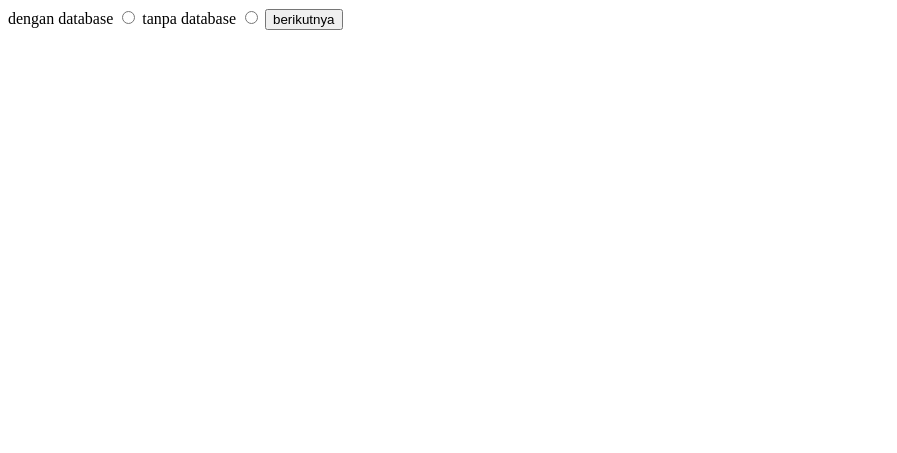
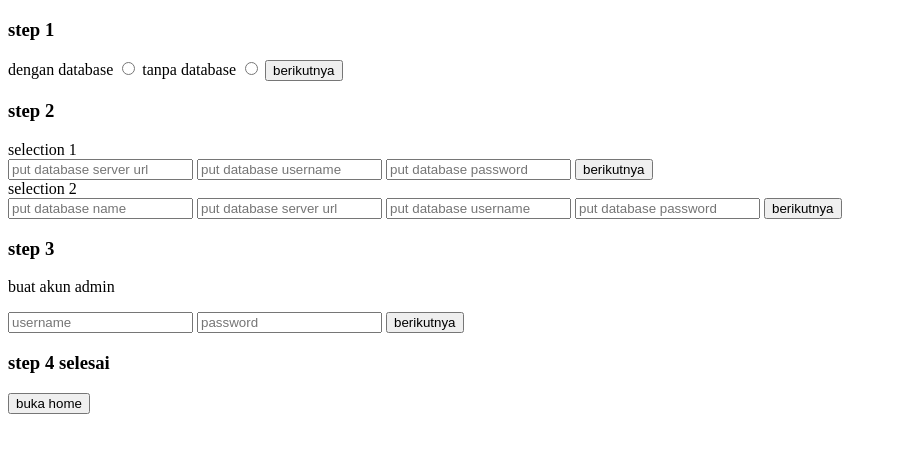
Before and after one commit to lahnan/C41, a PHP site: page /setup.php?submit=1 in a window 1280 px wide. Shown: the top 453 px of the page, without its empty margins (0-897 px from the left). Run offline with PHP 8.4, Linux system fonts and the light colour scheme.

Commit message:
making setup page 3/?

```diff
--- a/setup.php
+++ b/setup.php
@@ -6,7 +6,7 @@
 
 
 
-    if ($submit == 1.1) {
+    if ($submit == 2.2) {
         $makeenv = fopen(".env", "w") or die("gagal membuat env!");
         $makeenvvalue = "#connect database \n username=" . $_POST["dbuser"] . "\n password=" . $_POST["dbpass"] . "\n database=" . $_POST["dbname"]. "\n server=" . $_POST["dburl"];
         fwrite($makeenv, $makeenvvalue);
@@ -24,7 +24,8 @@
 </head>
 <body>
 
-    <form action="setup.php?submit=1">
+    <h3>step 1</h3>
+    <form action="setup.php?submit=1" method="post">
         <label for="withdb">dengan database</label>
         <input type="radio" name="withdb" id="withdb">
         <label for="nodb">tanpa database</label>
@@ -32,13 +33,33 @@
         <button type="submit">berikutnya</button>
     </form>
 
-    <!-- selection 2 -->
-    <!-- <form action="setup.php?submit=1.1" method="post">
+    <h3>step 2</h3>
+    selection 1
+    <form action="setup.php?submit=2.1" method="post">
+        <input type="text" placeholder="put database server url" name="dburl">
+        <input type="text" placeholder="put database username" name="dbuser">
+        <input type="password" placeholder="put database password" name="dbpass">
+        <button type="submit">berikutnya</button>
+    </form>
+
+    selection 2
+    <form action="setup.php?submit=2.2" method="post">
         <input type="text" placeholder="put database name" name="dbname">
         <input type="text" placeholder="put database server url" name="dburl">
         <input type="text" placeholder="put database username" name="dbuser">
         <input type="password" placeholder="put database password" name="dbpass">
         <button type="submit">berikutnya</button>
-    </form> -->
+    </form>
+
+    <h3>step 3</h3>
+    <form action="setup.php?submit=3" method="post">
+        <p>buat akun admin</p>
+        <input type="text" placeholder="username" name="username">
+        <input type="password" placeholder="password" name="password">
+        <button type="submit">berikutnya</button>
+    </form>
+
+    <h3>step 4 selesai</h3>
+    <button>buka home</button>
 </body>
 </html>
```
